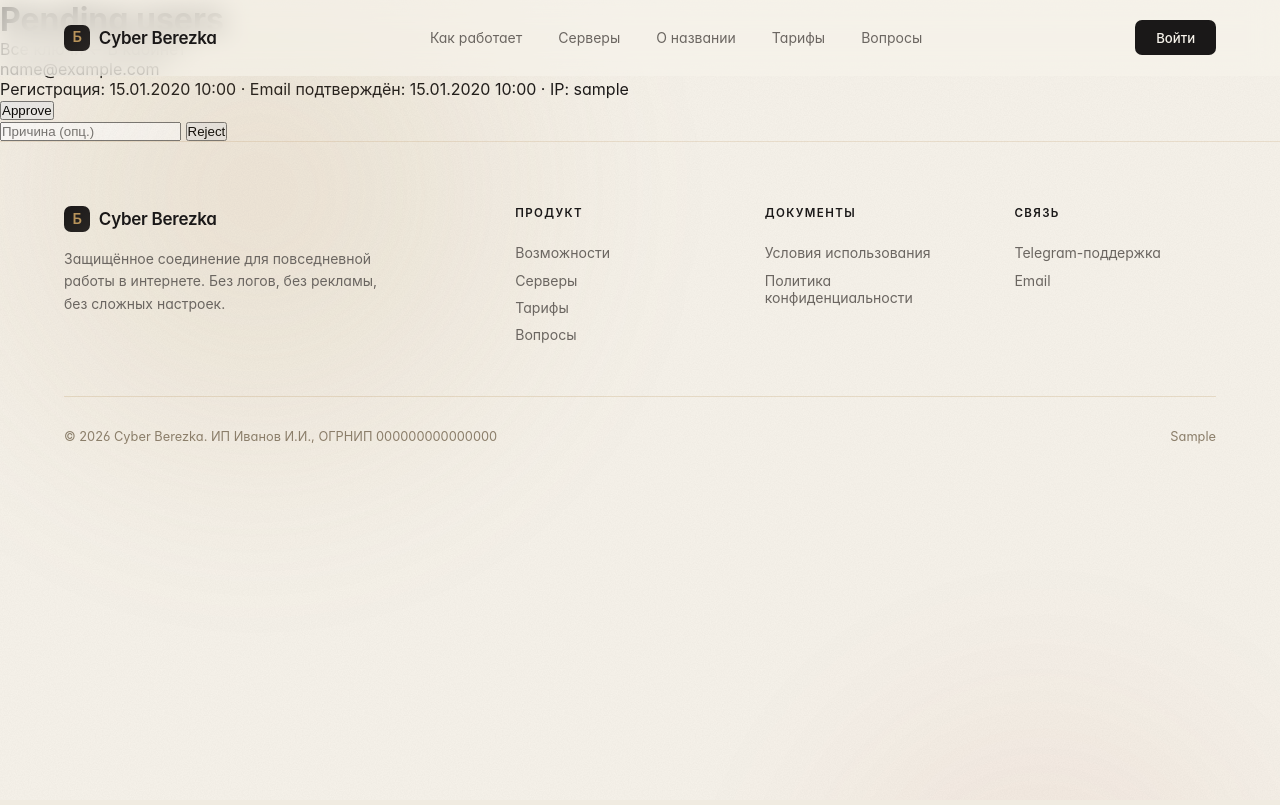
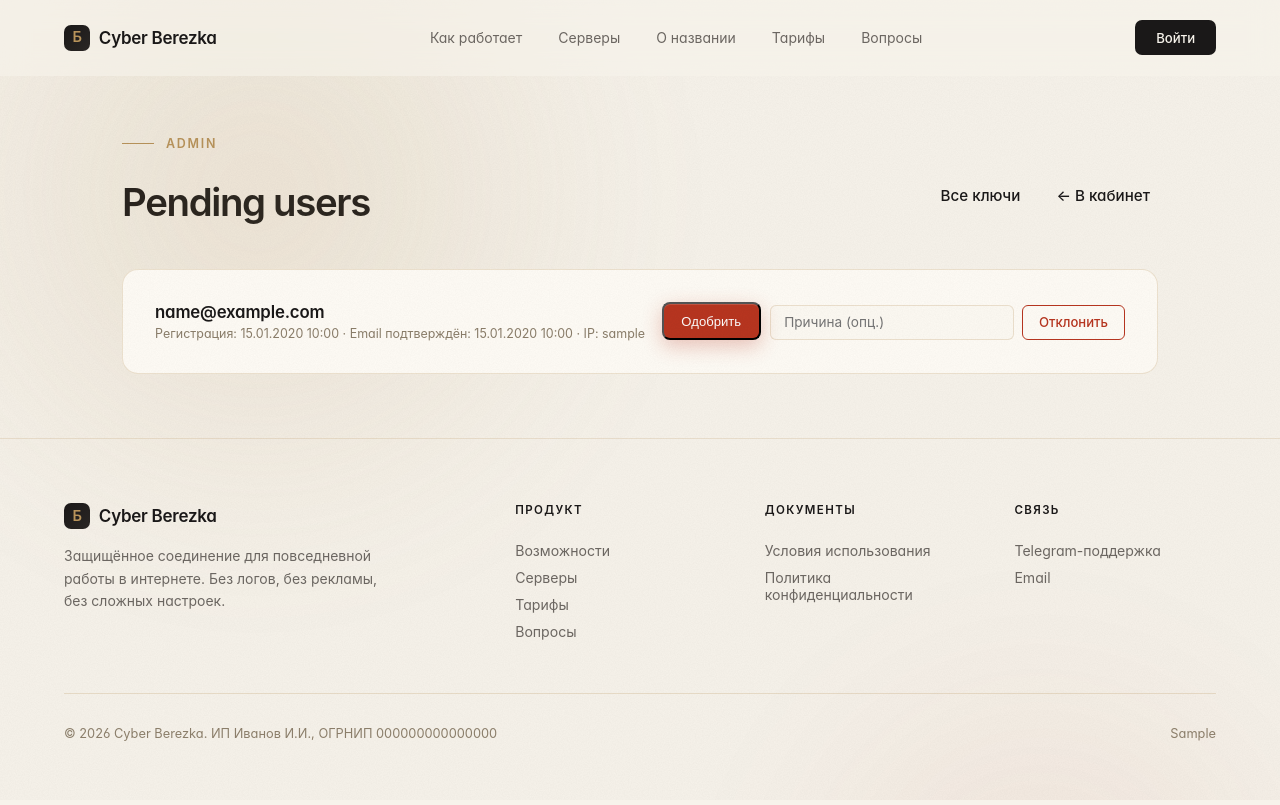
Before and after one commit to z1kurat/cyber-berezka, a FastAPI app: template infra/site/app/templates/cabinet/admin_pending.html in a window 1280 px wide. Before the commit the page ends 444 px from the top, so only its background shows below. Run offline with FastAPI, Linux system fonts and the light colour scheme; the template is opened without the code that fills it: most values are stand-ins (such as "Sample title", 1, 10 or a date in 2020); some web fonts are replaced.

Commit message:
feat(site/cabinet/admin/pending): apply new design system

```diff
--- a/infra/site/app/templates/cabinet/admin_pending.html
+++ b/infra/site/app/templates/cabinet/admin_pending.html
@@ -1,38 +1,51 @@
 {% extends "base.html" %}
 {% block title %}Pending users — Cyber Berezka{% endblock %}
 {% block content %}
-<main class="max-w-4xl mx-auto px-6 py-12">
-  <header class="flex items-center justify-between mb-8">
-    <h1 class="font-serif text-3xl">Pending users</h1>
-    <nav class="flex gap-4 text-sm">
-      <a href="/cabinet/admin/keys" class="text-accent-goldDk underline">Все ключи</a>
-      <a href="/cabinet" class="text-accent-goldDk underline">← В кабинет</a>
-    </nav>
+
+<main style="max-width:1100px;margin:0 auto;padding:8rem 2rem 4rem">
+  <header style="display:flex;justify-content:space-between;align-items:flex-end;margin-bottom:3rem;flex-wrap:wrap;gap:1rem">
+    <div>
+      <div class="eyebrow"><span class="eyebrow-line"></span><span>Admin</span></div>
+      <h1 class="headline" style="font-size:clamp(1.8rem,3.6vw,2.4rem);margin:0">Pending users</h1>
+    </div>
+    <div style="display:flex;gap:1.25rem">
+      <a class="cta-secondary" href="/cabinet/admin/keys">Все ключи</a>
+      <a class="cta-secondary" href="/cabinet">← В кабинет</a>
+    </div>
   </header>
 
   {% if not users %}
-    <p class="text-text-muted">Сейчас нет пользователей, ожидающих одобрения.</p>
+    <p style="color:#6B6661;font-size:1.05rem">Сейчас нет пользователей, ожидающих одобрения.</p>
   {% else %}
-    <ul class="space-y-4">
+  <div style="display:flex;flex-direction:column;gap:1rem">
     {% for u in users %}
-      <li class="bg-bg-card border border-border-light rounded-lg shadow-card p-5">
-        <div class="font-medium">{{ u.email }}</div>
-        <div class="text-xs text-text-muted">Регистрация: {{ u.created_at.strftime('%d.%m.%Y %H:%M') }} · Email подтверждён: {{ u.email_verified_at.strftime('%d.%m.%Y %H:%M') }}{% if u.last_login_ip %} · IP: {{ u.last_login_ip }}{% endif %}</div>
-        <div class="mt-4 flex gap-3 items-end">
-          <form method="POST" action="/cabinet/admin/pending/{{ u.id }}/approve">
+    <div class="server-card" style="cursor:default">
+      <div style="display:flex;justify-content:space-between;align-items:flex-start;gap:1rem;flex-wrap:wrap">
+        <div>
+          <div style="font-size:1.05rem;font-weight:600;letter-spacing:-0.01em">{{ u.email }}</div>
+          <div style="font-size:0.78rem;color:#8B7E6A;margin-top:0.25rem">
+            Регистрация: {{ u.created_at.strftime('%d.%m.%Y %H:%M') }}
+            · Email подтверждён: {{ u.email_verified_at.strftime('%d.%m.%Y %H:%M') }}
+            {% if u.last_login_ip %} · IP: {{ u.last_login_ip }}{% endif %}
+          </div>
+        </div>
+        <div style="display:flex;gap:0.6rem;align-items:flex-end;flex-wrap:wrap">
+          <form method="POST" action="/cabinet/admin/pending/{{ u.id }}/approve" style="display:inline">
             <input type="hidden" name="csrf_token" value="{{ request.state.csrf_token or '' }}">
-            <button class="btn-primary">Approve</button>
+            <button type="submit" class="cta-primary" style="padding:0.6rem 1.1rem;font-size:0.82rem">Одобрить</button>
           </form>
-          <form method="POST" action="/cabinet/admin/pending/{{ u.id }}/reject" class="flex gap-2 items-end">
+          <form method="POST" action="/cabinet/admin/pending/{{ u.id }}/reject" style="display:flex;gap:0.5rem">
             <input type="hidden" name="csrf_token" value="{{ request.state.csrf_token or '' }}">
             <input type="text" name="reason" maxlength="500" placeholder="Причина (опц.)"
-                   class="border border-border-light rounded px-3 py-2 bg-white text-sm">
-            <button class="px-4 py-2 border border-cta text-cta rounded hover:bg-cta hover:text-white transition">Reject</button>
+                   style="font-family:inherit;font-size:0.85rem;padding:0.55rem 0.8rem;background:#FDFAF3;border:1px solid rgba(184,147,90,0.24);border-radius:6px;min-width:160px">
+            <button type="submit" style="padding:0.55rem 1rem;border:1px solid #B8351F;color:#B8351F;background:transparent;border-radius:6px;font-family:inherit;font-size:0.82rem;font-weight:500;cursor:pointer">Отклонить</button>
           </form>
         </div>
-      </li>
+      </div>
+    </div>
     {% endfor %}
-    </ul>
+  </div>
   {% endif %}
 </main>
+
 {% endblock %}
```
